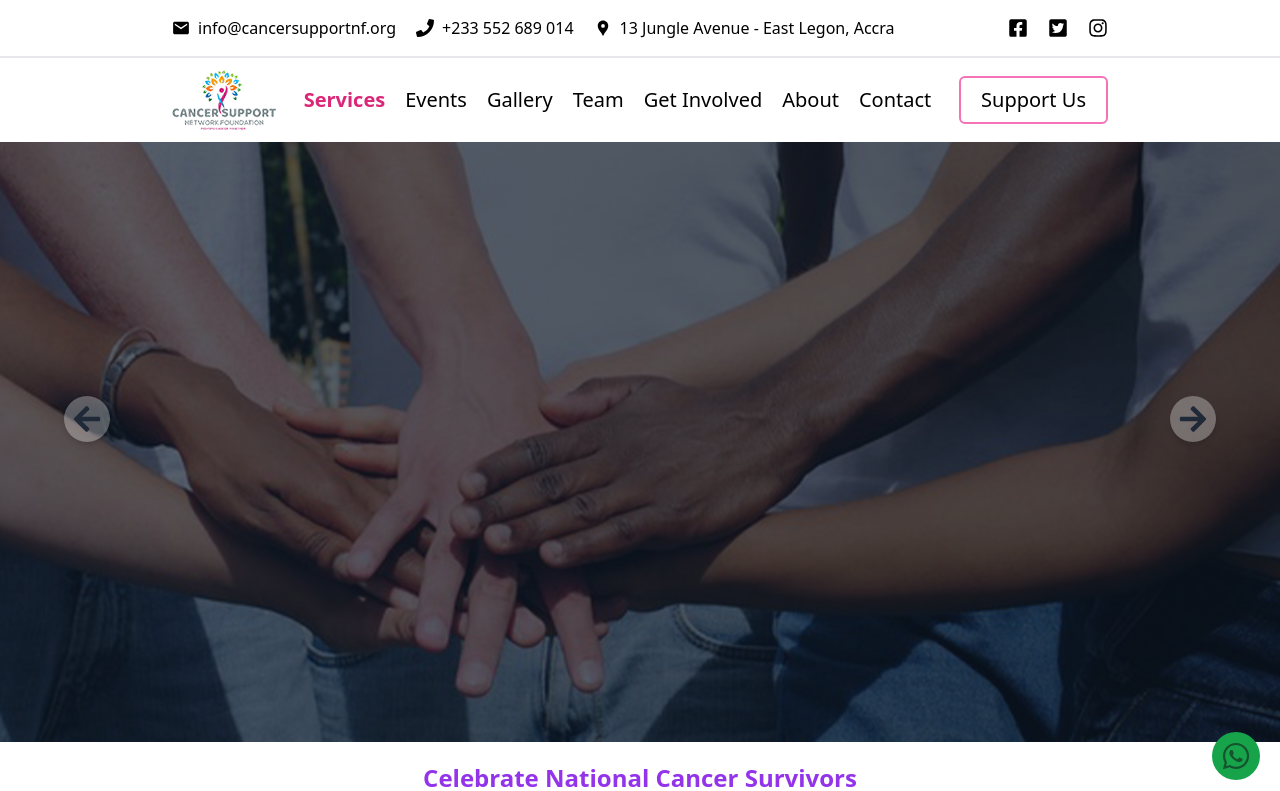
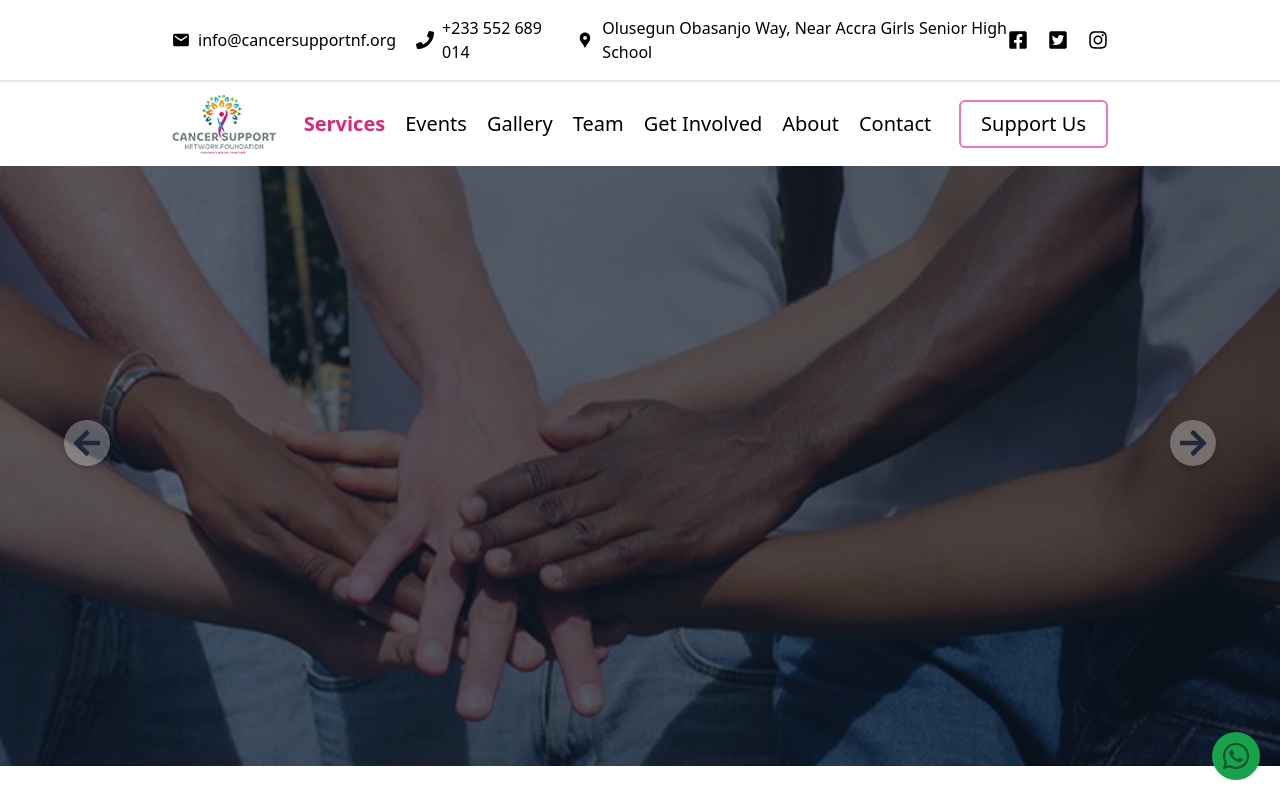
Before and after one commit to King-George-Hughes/cancer-support, a React (Vite) app: page / in a window 1280 px wide. Shown: the top 791 px of the page. Built offline with nearby package versions, Linux system fonts and the light colour scheme.

Commit message:
final change

```diff
--- a/src/components/NavBar.jsx
+++ b/src/components/NavBar.jsx
@@ -99,7 +99,10 @@
                 <span>
                   <MdLocationPin size={18} className="mr-2" />
                 </span>{" "}
-                13 Jungle Avenue - East Legon, Accra
+                {/* 13 Jungle Avenue - East Legon, Accra */}
+                <span className="text-center md:text-start">
+                  Olusegun Obasanjo Way, Near Accra Girls Senior High School
+                </span>
               </h3>
             </Link>
           </div>
```
